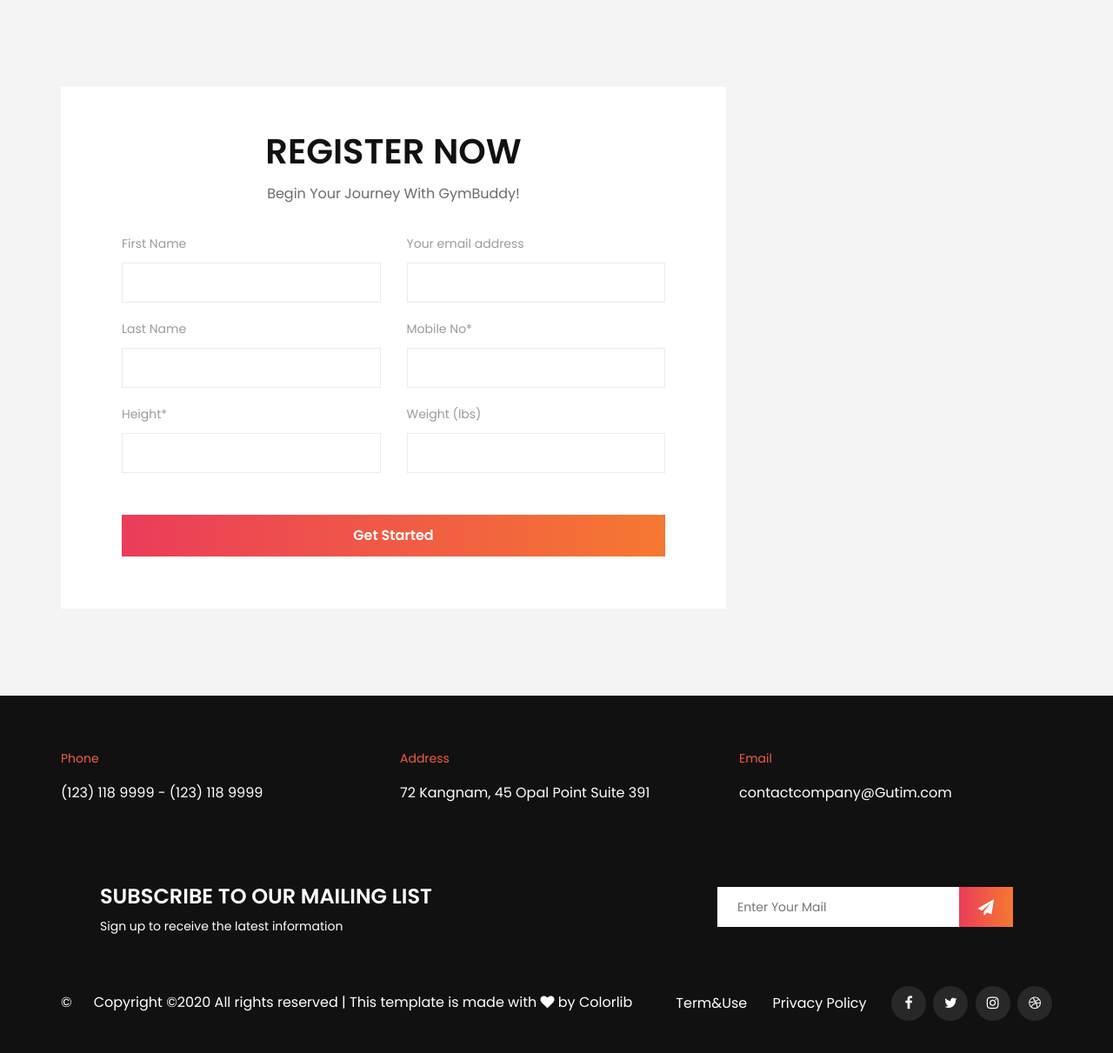
After one commit to CTKogstrom/GymBuddyApp, a Django app: page /home/register/ in a window 1280 px wide. The commit adds this page. Shown: the whole page at 87% size. Run offline with Django 3.2, Linux system fonts and the light colour scheme; some libraries are stand-ins or nearby versions.

Commit message:
Created separate register page
Does not submit actual data, but is a good ui for when we are able to do so

```diff
--- /dev/null
+++ b/pages/templates/register.html
@@ -0,0 +1,122 @@
+
+{% load static %}
+
+<!DOCTYPE html>
+<html lang="zxx">
+
+<head>
+    <meta charset="UTF-8">
+    <meta name="description" content="Gutim Template">
+    <meta name="keywords" content="Gutim, unica, creative, html">
+    <meta name="viewport" content="width=device-width, initial-scale=1.0">
+    <meta http-equiv="X-UA-Compatible" content="ie=edge">
+    <title>GymBuddy</title>
+
+    <!-- Google Font -->
+    <link href="https://fonts.googleapis.com/css?family=Poppins:300,400,500,600,700,800,900&display=swap"
+        rel="stylesheet">
+
+    <!-- Css Styles -->
+    <link rel="stylesheet" href="{% static 'css/bootstrap.min.css' %}" type="text/css">
+    <link rel="stylesheet" href="{% static 'css/font-awesome.min.css' %}" type="text/css">
+    <link rel="stylesheet" href="{% static 'css/owl.carousel.min.css' %}" type="text/css">
+    <link rel="stylesheet" href="{% static 'css/magnific-popup.css' %}" type="text/css">
+    <link rel="stylesheet" href="{% static 'css/slicknav.min.css' %}" type="text/css">
+    <link rel="stylesheet" href="{% static 'css/style.css' %}" type="text/css">
+</head>
+
+
+<section class="register-section spad">
+        <div class="container" style="align-content: center" >
+            <div class="row">
+                <div class="col-lg-8">
+                    <div class="register-text">
+                        <div class="section-title">
+                            <h2>Register Now</h2>
+                            <p>Begin Your Journey With GymBuddy!</p>
+                        </div>
+                        <form action="#" class="register-form">
+                            <div class="row">
+                                <div class="col-lg-6">
+                                    <label for="name">First Name</label>
+                                    <input type="text" id="name">
+                                </div>
+                                <div class="col-lg-6">
+                                    <label for="email">Your email address</label>
+                                    <input type="text" id="email">
+                                </div>
+                                <div class="col-lg-6">
+                                    <label for="last-name">Last Name</label>
+                                    <input type="text" id="last-name">
+                                </div>
+                                <div class="col-lg-6">
+                                    <label for="mobile">Mobile No*</label>
+                                    <input type="text" id="mobile">
+                                </div>
+                                <div class="col-lg-6">
+                                    <label for="height">Height*</label>
+                                    <input type="text" id="height">
+                                </div>
+                                <div class="col-lg-6">
+                                    <label for="weight">Weight (lbs)</label>
+                                    <input type="text" id="weight">
+                                </div>
+                            </div>
+                            <button type="submit" class="register-btn">Get Started</button>
+                        </form>
+                    </div>
+                </div>
+            </div>
+        </div>
+    </section>
+
+<!-- Footer Section Begin -->
+    <footer class="footer-section">
+        <div class="container">
+            <div class="row">
+                <div class="col-md-4">
+                    <div class="contact-option">
+                        <span>Phone</span>
+                        <p>(123) 118 9999 - (123) 118 9999</p>
+                    </div>
+                </div>
+                <div class="col-md-4">
+                    <div class="contact-option">
+                        <span>Address</span>
+                        <p>72 Kangnam, 45 Opal Point Suite 391</p>
+                    </div>
+                </div>
+                <div class="col-md-4">
+                    <div class="contact-option">
+                        <span>Email</span>
+                        <p>contactcompany@Gutim.com</p>
+                    </div>
+                </div>
+            </div>
+            <div class="subscribe-option set-bg" data-setbg="{% static 'img/footer-signup.jpg' %}">
+                <div class="so-text">
+                    <h4>Subscribe To Our Mailing List</h4>
+                    <p>Sign up to receive the latest information </p>
+                </div>
+                <form action="#" class="subscribe-form">
+                    <input type="text" placeholder="Enter Your Mail">
+                    <button type="submit"><i class="fa fa-send"></i></button>
+                </form>
+            </div>
+            <div class="copyright-text">
+                <ul>
+                    <li><a href="#">Term&Use</a></li>
+                    <li><a href="#">Privacy Policy</a></li>
+                </ul>
+                <p>&copy;<p><!-- Link back to Colorlib can't be removed. Template is licensed under CC BY 3.0. -->
+  Copyright &copy;<script>document.write(new Date().getFullYear());</script> All rights reserved | This template is made with <i class="fa fa-heart" aria-hidden="true"></i> by <a href="https://colorlib.com" target="_blank">Colorlib</a>
+  <!-- Link back to Colorlib can't be removed. Template is licensed under CC BY 3.0. --></p></p>
+                <div class="footer-social">
+                    <a href="#"><i class="fa fa-facebook"></i></a>
+                    <a href="#"><i class="fa fa-twitter"></i></a>
+                    <a href="#"><i class="fa fa-instagram"></i></a>
+                    <a href="#"><i class="fa fa-dribbble"></i></a>
+                </div>
+            </div>
+        </div>
+    </footer>
--- a/pages/urls.py
+++ b/pages/urls.py
@@ -3,4 +3,5 @@ from . import views
 
 urlpatterns = [
     path('', views.home, name='home-page'),
+    path('register/', views.register, name='register'),
 ]
--- a/pages/views.py
+++ b/pages/views.py
@@ -3,3 +3,6 @@ from django.http import HttpResponse
 
 def home(request):
     return render(request, 'home.html', {})
+
+def register(request):
+    return render(request, 'register.html', {})
```
Also changed, not shown: pages/templates/home.html (+1 -45 lines).
